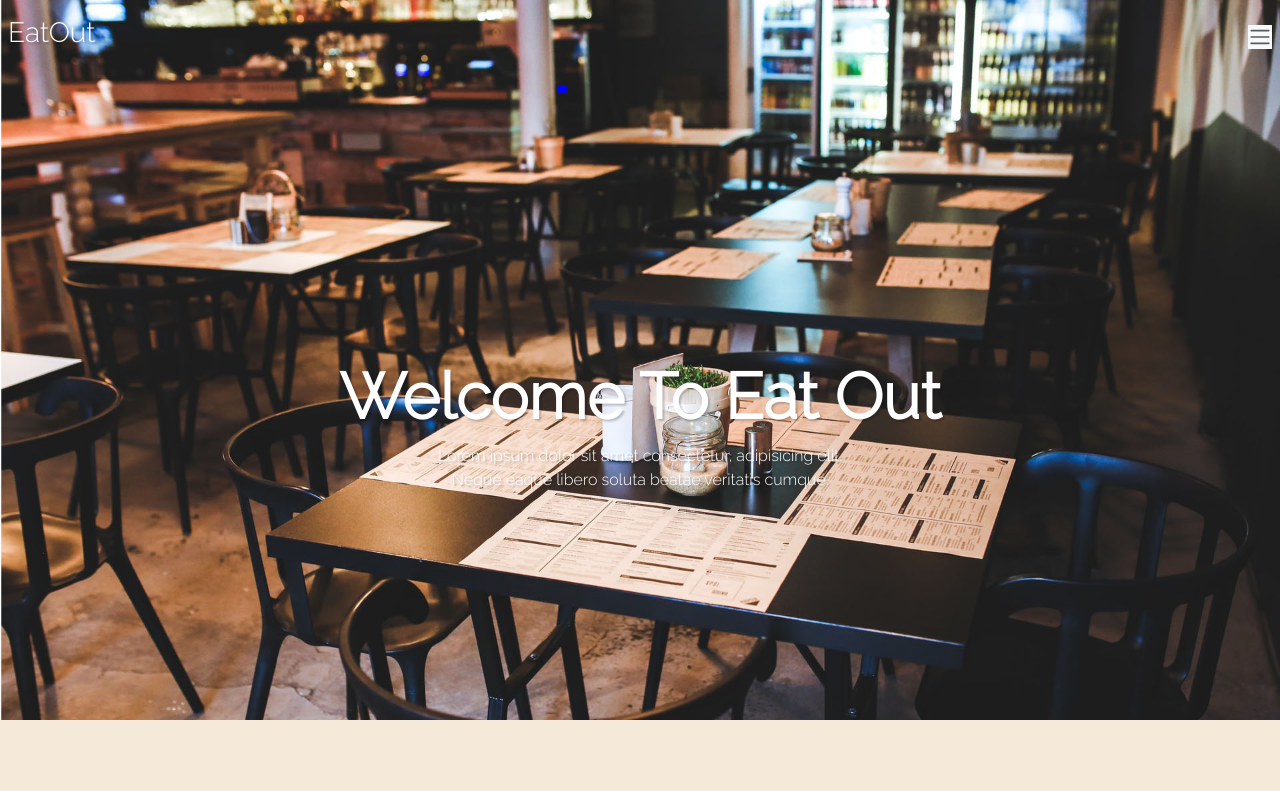
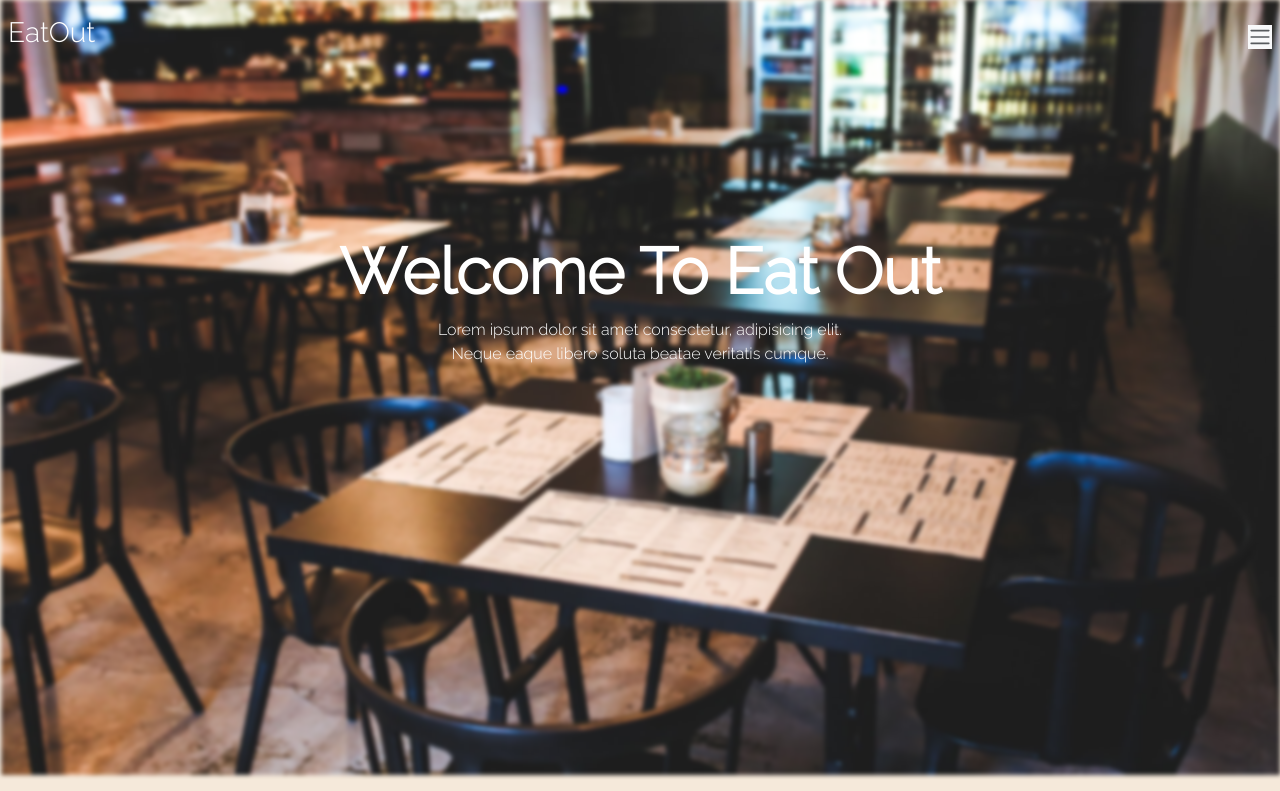
Before and after one commit to Azajul-Karim/eat-out-website, a plain HTML site: page index.html in a window 1280 px wide. Shown: the top 791 px of the page. Drawn offline with nearby package versions, Linux system fonts and the light colour scheme.

Commit message:
bg image position fixes

```diff
--- a/index.html
+++ b/index.html
@@ -15,7 +15,11 @@
 </head>
 <body>
   <header>
-    <div class="masthead">
+    <div class="container-fluid section-one">
+      <div class="row">
+        <div class="slider-image">
+          <img src="./images/bg.jpg" alt="">
+        </div>
         <div class="p-2 text-white">
           <nav class="navbar">
             <p class="text-white h3">EatOut</p>
@@ -23,16 +27,13 @@
             </button>
           </nav>
         </div>
-    <div class="color-overlay d-flex justify-content-center align-items-center">
-      <div>
-      <h1 class=" heading">
+        <h1 class="heading welcome-msg text-white text-center">
           <strong>Welcome To Eat Out</strong>
         </h1>
-      <p class=" title text-center">
+        <p class="title text-white text-center">
           Lorem ipsum dolor sit amet consectetur, adipisicing elit. <br>
           Neque eaque libero soluta beatae veritatis cumque.
         </p>
-    </div>
       </div>
     </div>
   </header>
--- a/style.css
+++ b/style.css
@@ -1,17 +1,37 @@
 body {
-  /* margin: 0;
-  padding: 0; */
+  margin: 0;
+  padding: 0;
   background-color: rgb(245, 233, 218);
   font-family: "Open Sans", sans-serif;
   font-family: "Raleway", sans-serif;
+  /* overflow: hidden; */
+  overflow-x: hidden;
 }
 .masthead {
-  background-image: url("images/bg.jpg");
-  background-size: cover;
   min-height: 90vh;
-  position: relative;
+  /* position: relative; */
   color: white;
   text-shadow: 2px 2px 2px rgba(0, 0, 0, 0.2);
+}
+
+.section-one {
+  height: 100vh;
+}
+
+.heading.welcome-msg {
+  padding-top: 20vh;
+}
+
+.slider-image {
+  position: absolute;
+  z-index: -1;
+  padding: 0;
+}
+
+.slider-image img {
+  position: relative;
+  width: 100vw;
+  filter: blur(2px);
 }
 
 .heading {
@@ -24,10 +44,16 @@ body {
 }
 
 @media (max-width: 768px) {
+  .section-one {
+    height: 30vh;
+  }
   .masthead {
     min-height: 35vh;
   }
   .heading {
     font-size: calc(1.525rem + 3.3vw);
   }
+  .heading.welcome-msg {
+    padding-top: 0;
+  }
 }
```
Lines whose indentation alone changed are shown as unchanged.
